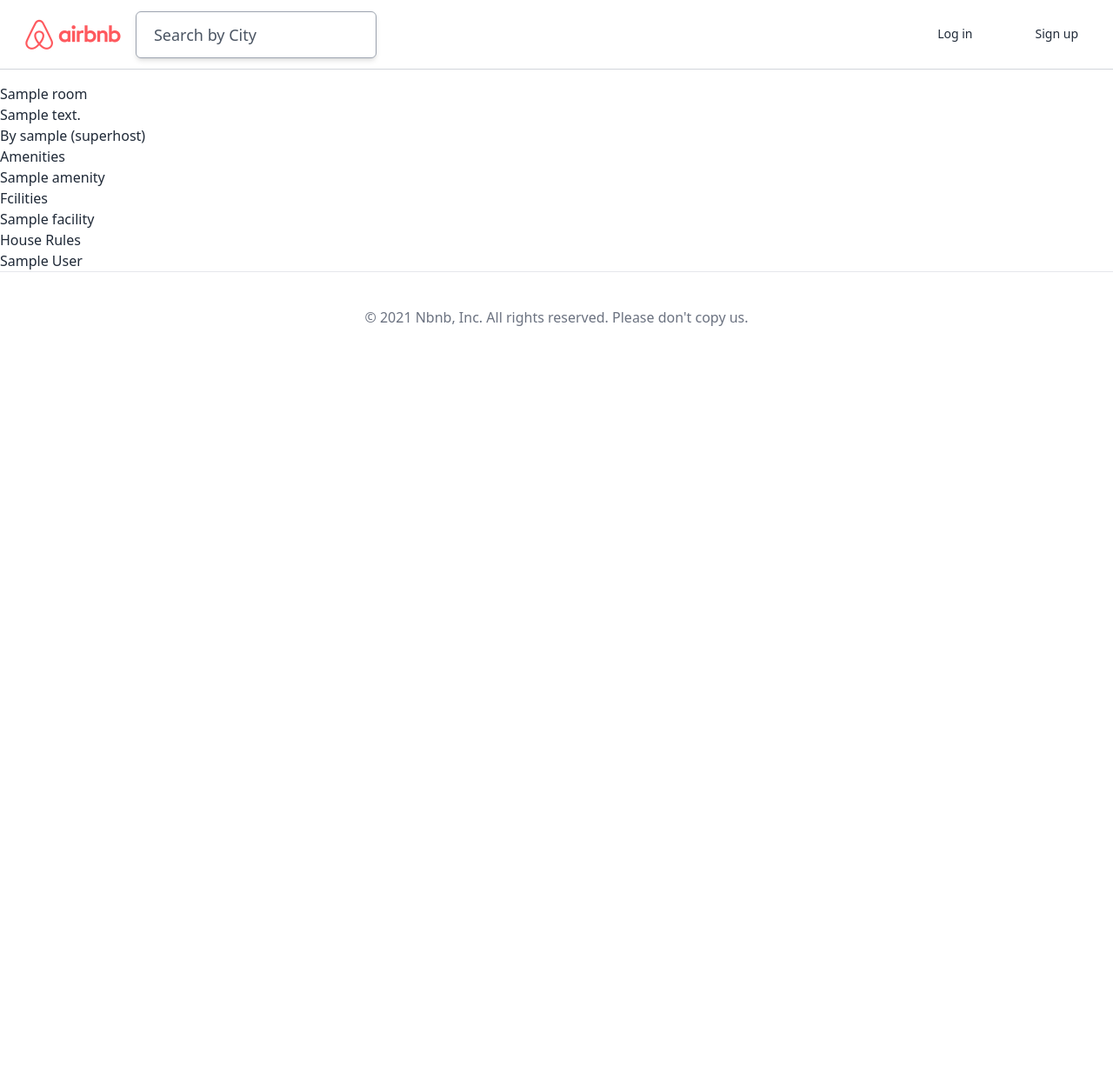
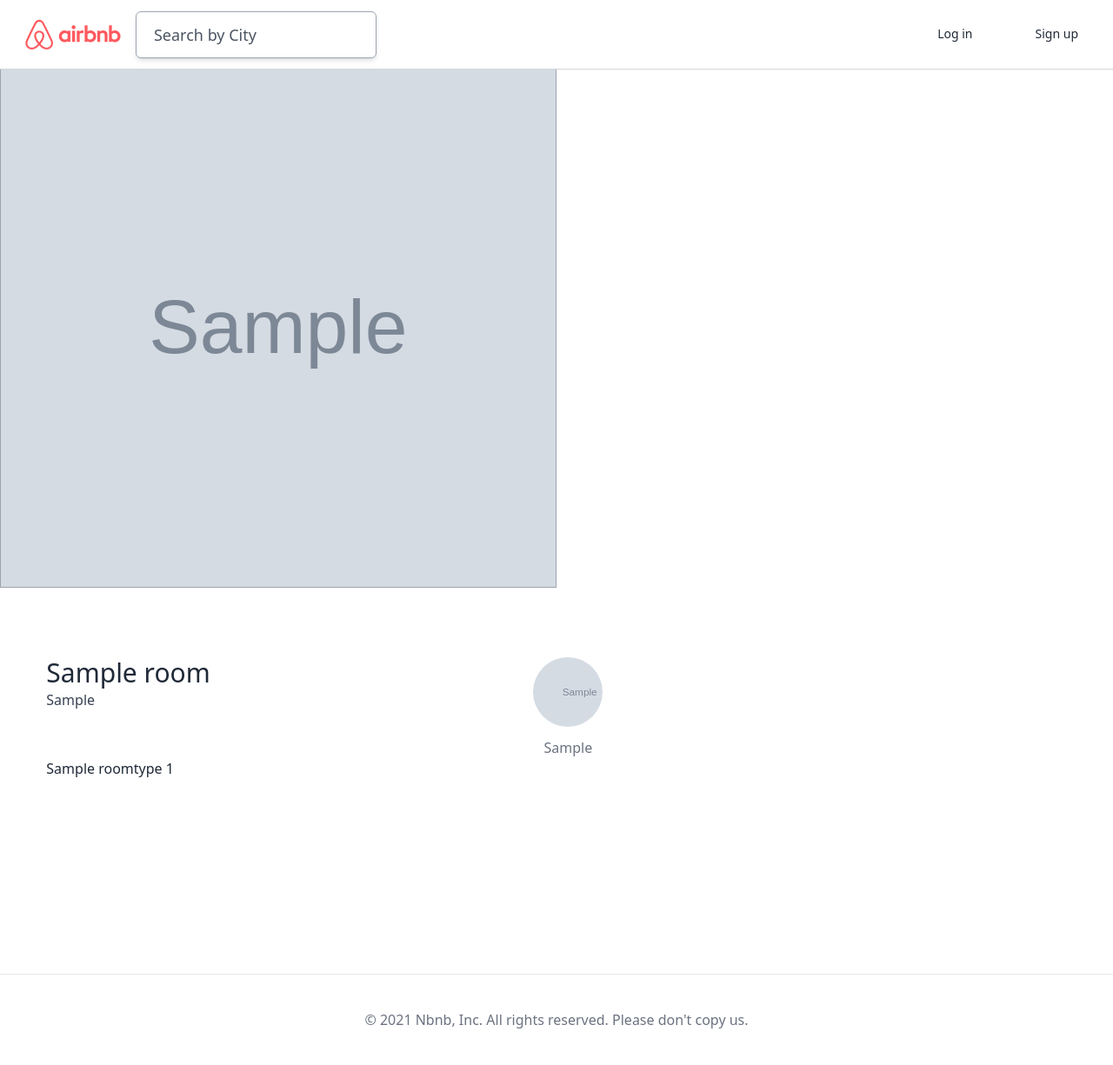
Before and after one commit to igoo-Y/airbnb-clone, a Django app: page /rooms/1 in a window 1280 px wide. Shown: the whole page at 87% size. Before the commit the page ends 375 px from the top, so only its background shows below. Run offline with Django 3.2, Linux system fonts and the light colour scheme; tables that the repository leaves empty hold one stand-in row (values such as "Sample post"); grey boxes marked "Sample" are stand-in pictures; style sheets or scripts are compiled from the project's sources.

Commit message:
Room Detial

```diff
--- a/rooms/models.py
+++ b/rooms/models.py
@@ -124,3 +124,7 @@ class Room(core_models.TimeStampedModel):
     def first_photo(self):
         (photo,) = self.photos.all()[:1]
         return photo.file.url
+
+    def get_next_four_photos(self):
+        photos = self.photos.all()[1:5]
+        return photos
--- a/templates/rooms/room_detail.html
+++ b/templates/rooms/room_detail.html
@@ -1,36 +1,36 @@
 {% extends "base.html" %}
 
-{% block page_name %}Room{% endblock page_name %}
+{% block page_name %}{{room.name}}{% endblock page_name %}
 
 
 {% block content %}
-    <div>
-        <h1>{{room.name}}</h1>
-        <h3>{{room.description}}</h3>
+
+    <div class="container max-w-full h-75vh mb-20 flex -mt-5">
+        <div class="h-full w-1/2 bg-cover bg-center border border-gray-400" style="background-image:url({{room.first_photo}});"></div>
+        <div class="h-full w-1/2 flex flex-wrap">
+            {% for photo in room.get_next_four_photos %}
+                <div style="background-image: url({{photo.file.url}});" class="w-1/2 h-auto bg-cover bg-center border border-gray-400"></div>
+            {% endfor %}
+        </div>
     </div>
-    <div>
-        <h2>By <a href="{{room.host.get_absolute_url}}">{{room.host.username}}</a>
-            {% if room.host.superhost %}
-                (superhost)
-            {% endif %}
-        </h2>
-        <h3>Amenities</h3>
-        <ul>
-            {% for a in room.amenities.all %}
-                <li>{{a}}</li>
-            {% endfor %}
-        </ul>
-        <h3>Fcilities</h3>
-        <ul>
-            {% for f in room.facilities.all %}
-                <li>{{f}}</li>
-            {% endfor %}
-        </ul>
-        <h3>House Rules</h3>
-        <ul>
-            {% for h in room.house_rules.all %}
-                <li>{{h}}</li>
-            {% endfor %}
-        </ul>
+
+    <div class="container mx-auto flex justify-around pb-56">
+        <div class="w-1/2">
+            <div class="flex justify-between">
+                <div>
+                    <h4 class="text-3xl font-medium mb-px">{{room.name}}</h4>
+                    <span class="text-gray-700 font-light">{{room.city}}</span>
+                </div>
+                <a href="{{room.host.get_absolute_url}}" class="flex flex-col items-center">
+                    {% include "mixins/user_avatar.html" with user=room.host %}
+                    <span class="mt-3 text-gray-500">{{room.host.first_name}}</span>
+                </a>
+            </div>
+            <div class="flex">
+                {{room.room_type}}
+                {{room.beds}}
+            </div>
+        </div>
+        <div class="w-1/3"></div>
     </div>
 {% endblock content %}
```
